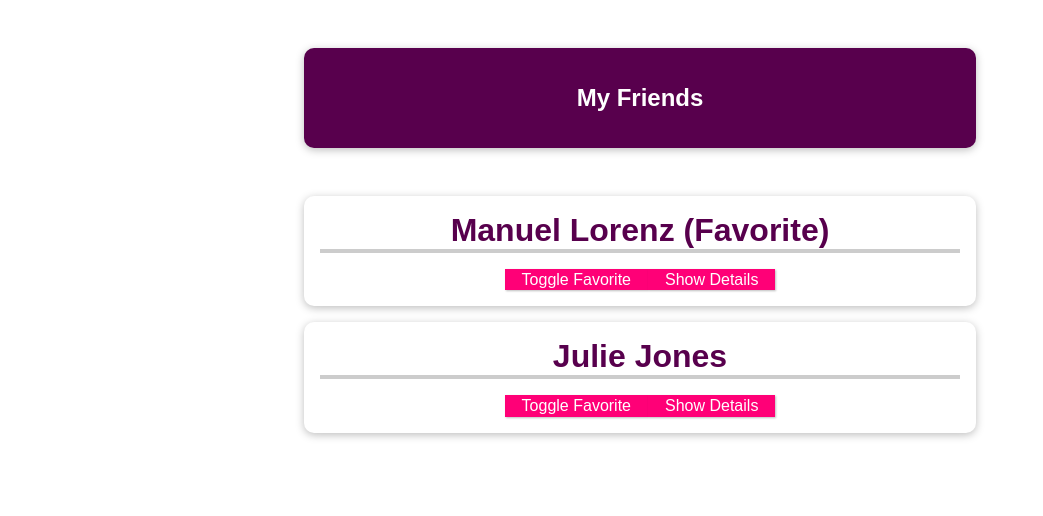
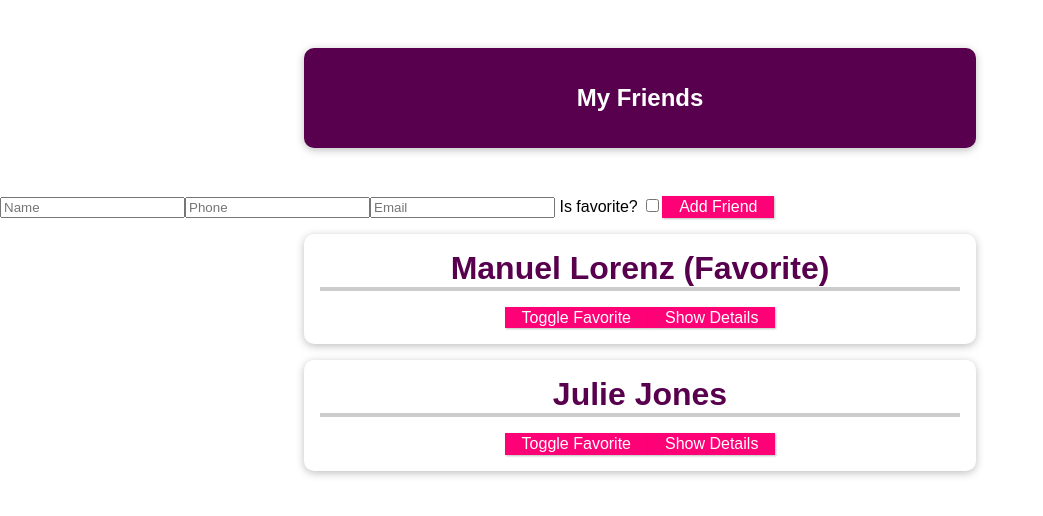
Before and after one commit to MyTranings/vuejs, a Vue app in the folder complete-guide/08-component-communication/: page / in a window 1280 px wide. Shown: the top 516 px of the page, without its empty margins (0-1043 px from the left). Built offline with nearby package versions, Linux system fonts and the light colour scheme.

Commit message:
08 - Component communition - My approach of adding a new  friend

```diff
--- a/complete-guide/08-component-communication/src/App.vue
+++ b/complete-guide/08-component-communication/src/App.vue
@@ -3,6 +3,7 @@
     <header>
       <h1>My Friends</h1>
     </header>
+    <AddFriend @add-new-friend="addANewFriend"></AddFriend>
     <ul>
       <friend-contact
         v-for="friend in friends"
@@ -88,8 +89,10 @@ header {
 
 <script>
 import FriendContact from "./components/FriendContact.vue";
+import AddFriend from "./components/AddFriend.vue";
+
 export default {
-  components: { FriendContact },
+  components: { FriendContact, AddFriend },
   data() {
     return {
       friends: [
@@ -115,6 +118,9 @@ export default {
       const friend = this.friends.find((friend) => friend.id === friendId);
       friend.isFavorite = !friend.isFavorite;
     },
+    addANewFriend(friend) {
+      this.friends.push(friend);
+    },
   },
 };
 </script>
--- /dev/null
+++ b/complete-guide/08-component-communication/src/components/AddFriend.vue
@@ -0,0 +1,48 @@
+<template>
+  <section>
+    <form @submit="addANewFriend">
+      <input type="text" name="name" placeholder="Name" v-model="name" />
+      <input type="text" name="phone" placeholder="Phone" v-model="phone" />
+      <input type="email" name="email" placeholder="Email" v-model="email" />
+      <label>
+        Is favorite?
+        <input
+          type="checkbox"
+          name="is-favorite"
+          id="is-favorite"
+          v-model="isFavorite"
+        />
+      </label>
+      <button type="submit">Add Friend</button>
+    </form>
+  </section>
+</template>
+
+<script>
+export default {
+  data() {
+    return {
+      name: "",
+      phone: "",
+      email: "",
+      isFavorite: false,
+    };
+  },
+  emits: ["add-new-friend"],
+  methods: {
+    addANewFriend(event) {
+      event.preventDefault();
+      const newFriend = {
+        id: this.name.toLowerCase(),
+        name: this.name,
+        phone: this.phone,
+        email: this.email,
+        isFavorite: this.isFavorite,
+      };
+      console.log(this.isFavorite);
+      // vaidate
+      this.$emit("add-new-friend", newFriend);
+    },
+  },
+};
+</script>
```
